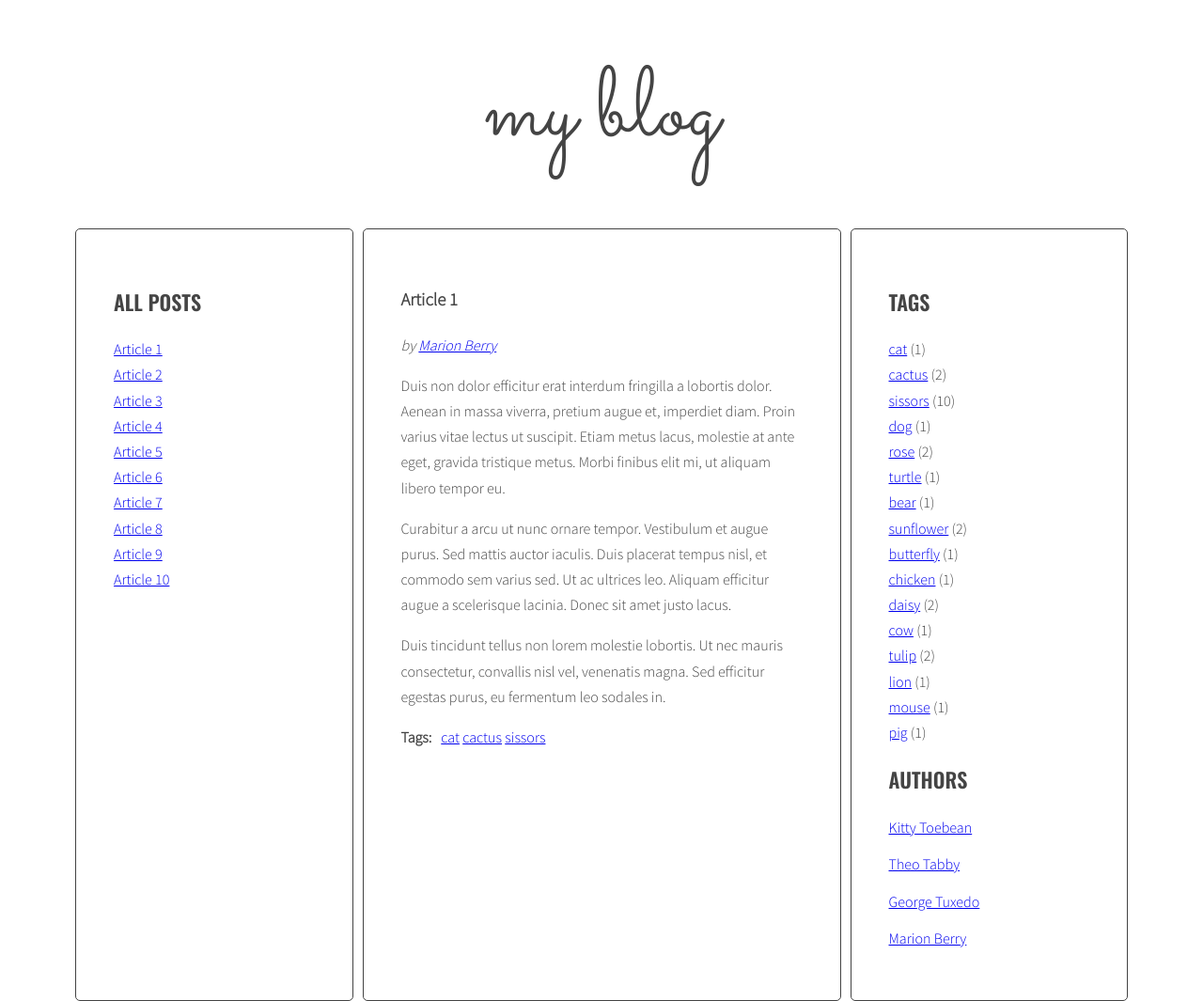
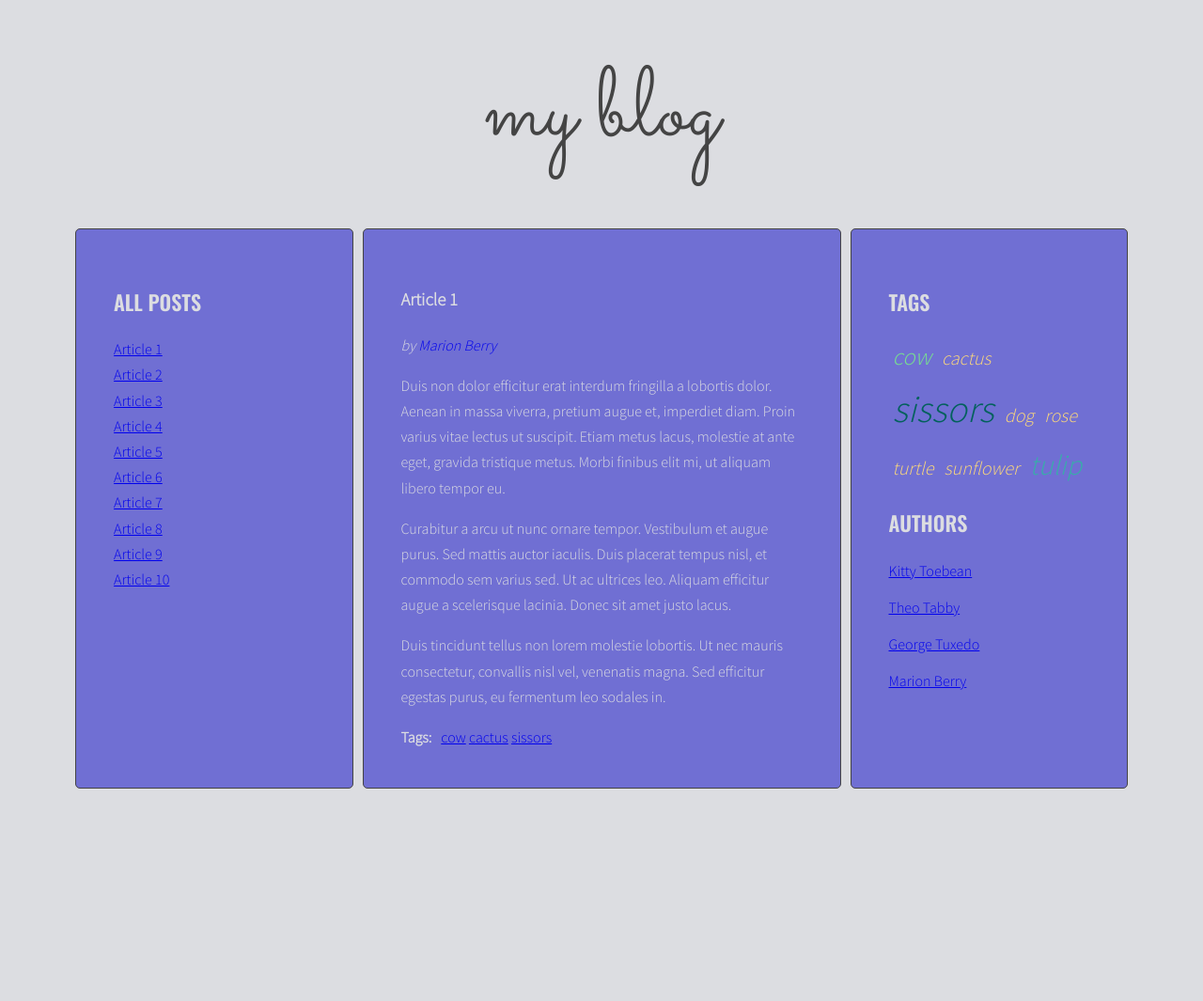
Before and after one commit to AdrianSadowski/javascript-blog, a website: page index.html in a window 1280 px wide. Shown: the whole page at 94% size. After the commit the page ends 847 px from the top, so only its background shows below. Drawn offline with nearby package versions, Linux system fonts and the light colour scheme.

Commit message:
add chmura tagow

```diff
--- a/index.html
+++ b/index.html
@@ -16,7 +16,7 @@
               </ul>
             </aside>
             <section class="posts">
-              <article class="post active" id="article-1" data-tags="cat cactus sissors" data-author="Marion Berry">
+              <article class="post active" id="article-1" data-tags="cow cactus sissors" data-author="Marion Berry">
                 <h3 class="post-title">Article 1</h3>
                 <p class="post-author">by</p>
                 <div class="post-content">
@@ -63,7 +63,7 @@
                   </ul>
                 </div>
               </article>
-              <article class="post" id="article-4" data-tags="bear sunflower sissors" data-author="Kitty Toebean">
+              <article class="post" id="article-4" data-tags="rose sunflower tulip sissors" data-author="Kitty Toebean">
                 <h3 class="post-title">Article 4</h3>
                 <p class="post-author">by</p>
                 <div class="post-content">
@@ -79,7 +79,7 @@
                   </ul>
                 </div>
               </article>
-              <article class="post" id="article-5" data-tags="butterfly cactus sissors" data-author="Marion Berry">
+              <article class="post" id="article-5" data-tags="cactus tulip sissors" data-author="Marion Berry">
                 <h3 class="post-title">Article 5</h3>
                 <p class="post-author">by</p>
                 <div class="post-content">
@@ -95,7 +95,7 @@
                   </ul>
                 </div>
               </article>
-              <article class="post" id="article-6" data-tags="chicken daisy sissors" data-author="George Tuxedo">
+              <article class="post" id="article-6" data-tags="tulip sissors" data-author="George Tuxedo">
                 <h3 class="post-title">Article 6</h3>
                 <p class="post-author">by</p>
                 <div class="post-content">
@@ -127,7 +127,7 @@
                   </ul>
                 </div>
               </article>
-              <article class="post" id="article-8" data-tags="lion sunflower sissors" data-author="Theo Tabby">
+              <article class="post" id="article-8" data-tags="cow tulip sissors" data-author="Theo Tabby">
                 <h3 class="post-title">Article 8</h3>
                 <p class="post-author">by</p>
                 <div class="post-content">
@@ -143,7 +143,7 @@
                   </ul>
                 </div>
               </article>
-              <article class="post" id="article-9" data-tags="mouse daisy sissors" data-author="Marion Berry">
+              <article class="post" id="article-9" data-tags="cow tulip sissors" data-author="Marion Berry">
                 <h3 class="post-title">Article 9</h3>
                 <p class="post-author">by</p>
                 <div class="post-content">
@@ -159,7 +159,7 @@
                   </ul>
                 </div>
               </article>
-              <article class="post" id="article-10" data-tags="pig tulip sissors" data-author="George Tuxedo">
+              <article class="post" id="article-10" data-tags="cow tulip sissors" data-author="George Tuxedo">
                 <h3 class="post-title">Article 10</h3>
                 <p class="post-author">by</p>
                 <div class="post-content">
--- a/js/script.js
+++ b/js/script.js
@@ -9,7 +9,9 @@
     optTitleListSelector = '.titles',
     optArticleTagsSelector = '.post-tags .list',
     optArticleAuthorSelector = '.post-author',
-    optTagsListSelector = '.tag.list';
+    //optTagsListSelector = '.tag.list',
+    optCloudClassCount = '5',
+    optCloudClassPrefix = 'tag-size-';
 
   const titleClickHandler = function (event) {
     event.preventDefault();
@@ -88,13 +90,38 @@
   /*function clearMessages() {
     document.getElementById('messages').innerHTML = '';
   }*/
-  //function calculateTagsParams() {
+  function calculateTagsParams(tags) {
+    const params = {
+      max: 0,
+      min: 999999,
+    };
+    for(let tag in tags) {
+      //console.log(tag + 'is used in ' + tags[tag] + ' times');
 
-  //}
+      if(tags[tag] > params.max) {
+        params.max = tags[tag];
+      }
+      if(tags[tag] < params.min) {
+        params.min = tags[tag];
+      }
+
+    }
+    return params;
+  }
+
+  calculateTagsParams();
+
+  function calculateTagClass(count, params){
+    const normalizedCount = count - params.min;
+    const normalizedMax = params.max - params.min;
+    const precentage = normalizedCount / normalizedMax;
+    const classNumber = Math.floor( precentage * ( optCloudClassCount -1) + 1);
+    return optCloudClassPrefix + classNumber;
+
+
+  }
 
   function generateTags() {
-    //const tagParams = calculateTagsParams(allTags);
-    //console.log('tagParams:', tagParams);
     /* [NEW] create a new variable allTags with an empty object */
     let allTags = {};
     //console.log('allTags:', allTags);
@@ -154,17 +181,26 @@
 
     /* [NEW]  create variable for all links HTML code */
     let allTagsHTML = '';
+    const tagParams = calculateTagsParams(allTags);
+    console.log('tagParams:', tagParams);
 
     /* [NEW] START LOOP: for each tag in allTags: */
     for (let tag in allTags){
+      //const tagLinkHTML = calculateTagClass(allTags[tag], tagParams);
+      //console.log('tagLinkHTML:', tagLinkHTML);
+      /* [NEW] generate code of a link andd add it to allTagsHTML */
+      const tagLinkHTML = '<li><a class="'+ calculateTagClass(allTags[tag], tagParams) +'" href="#tag-' + tag + '">' + tag + '</a>'  + ' </li> ';
 
-      /* [NEW] generate code of a link andd add it to allTagsHTML */
-      allTagsHTML += '<li><a href="#tag-' + tag + '">' + tag + '</a>'  + ' (' + allTags[tag] +')</li> ';
+      allTagsHTML += tagLinkHTML;
+      //console.log('allTagsHTML:', allTagsHTML);
+      //console.log('calculateTagClass', calculateTagClass);
     }
     /* [NEW] END LOOP: for each tag in allTags: */
 
     /* [NEW] add HTML for alTagsHTML to tagList */
     tagList.innerHTML = allTagsHTML;
+
+
   }
   generateTags();
 
@@ -240,7 +276,7 @@
       //console.log('html', html);
 
       authorWrapper.innerHTML = html;
-      //console.log(authorWrapper);
+      console.log(authorWrapper);
     }
   }
   generateAuthors();
--- a/sass/style.scss
+++ b/sass/style.scss
@@ -16,7 +16,7 @@ $font-text: 'Source Sans Pro', sans-serif;
 }
 
 body {
-  background: $color-light;
+  background: #dcdde1;
   font-family: $font-text;
   color: $color-dark;
   font-weight: 300;
@@ -57,11 +57,12 @@ body {
 }
 
 .sidebar, .posts {
-  background: $color-light;
+  background: #706fd3;
   margin-right: 10px;
   padding: 40px;
   border: 1px solid $color-dark;
   border-radius: 5px;
+  color: #dcdde1;
 }
 
 /* Logo */
@@ -111,6 +112,9 @@ body {
 
 .post-author {
   font-style: italic;
+  a{
+    text-decoration: none;
+  }
 }
 
 .post-tags {
@@ -119,3 +123,32 @@ body {
     margin: 0 10px 0 0;
   }
 }
+
+.tags li {
+  display: inline-block;
+  margin: 0 4px;
+  a {
+    text-decoration: none;
+    font-style: italic;
+  }
+}
+.tag-size-1 {
+  font-size: 20px;
+  color: #ffda79;
+}
+.tag-size-2 {
+  font-size: 25px;
+  color: #78e08f;
+}
+.tag-size-3 {
+  font-size: 30px;
+  color: #38ada9;
+}
+.tag-size-4 {
+  font-size: 35px;
+  color: #079992;
+}
+.tag-size-5 {
+  font-size:40px;
+  color: #03615c;
+}
```
Also changed, not shown: css/style.css, 1 other file.
